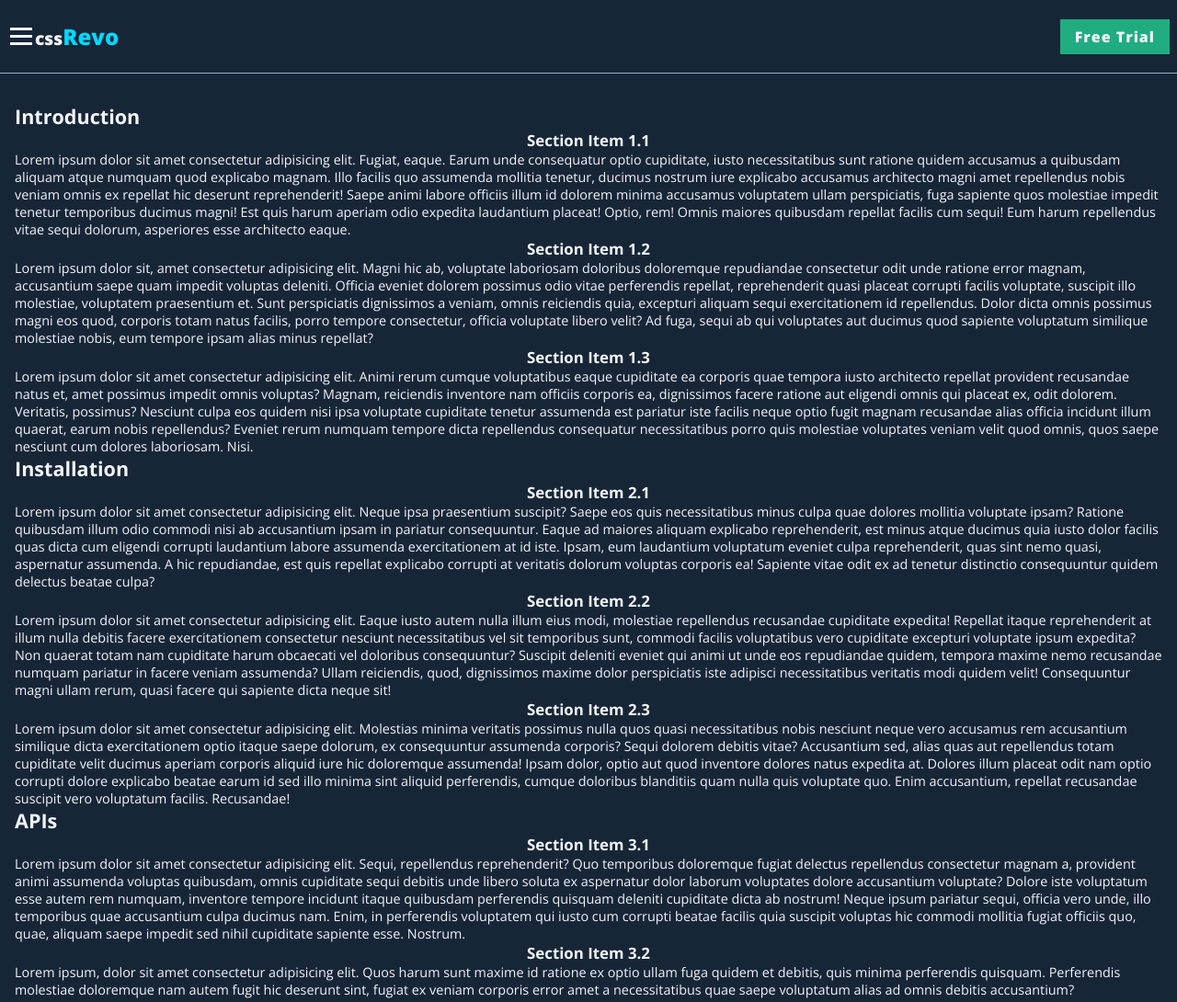
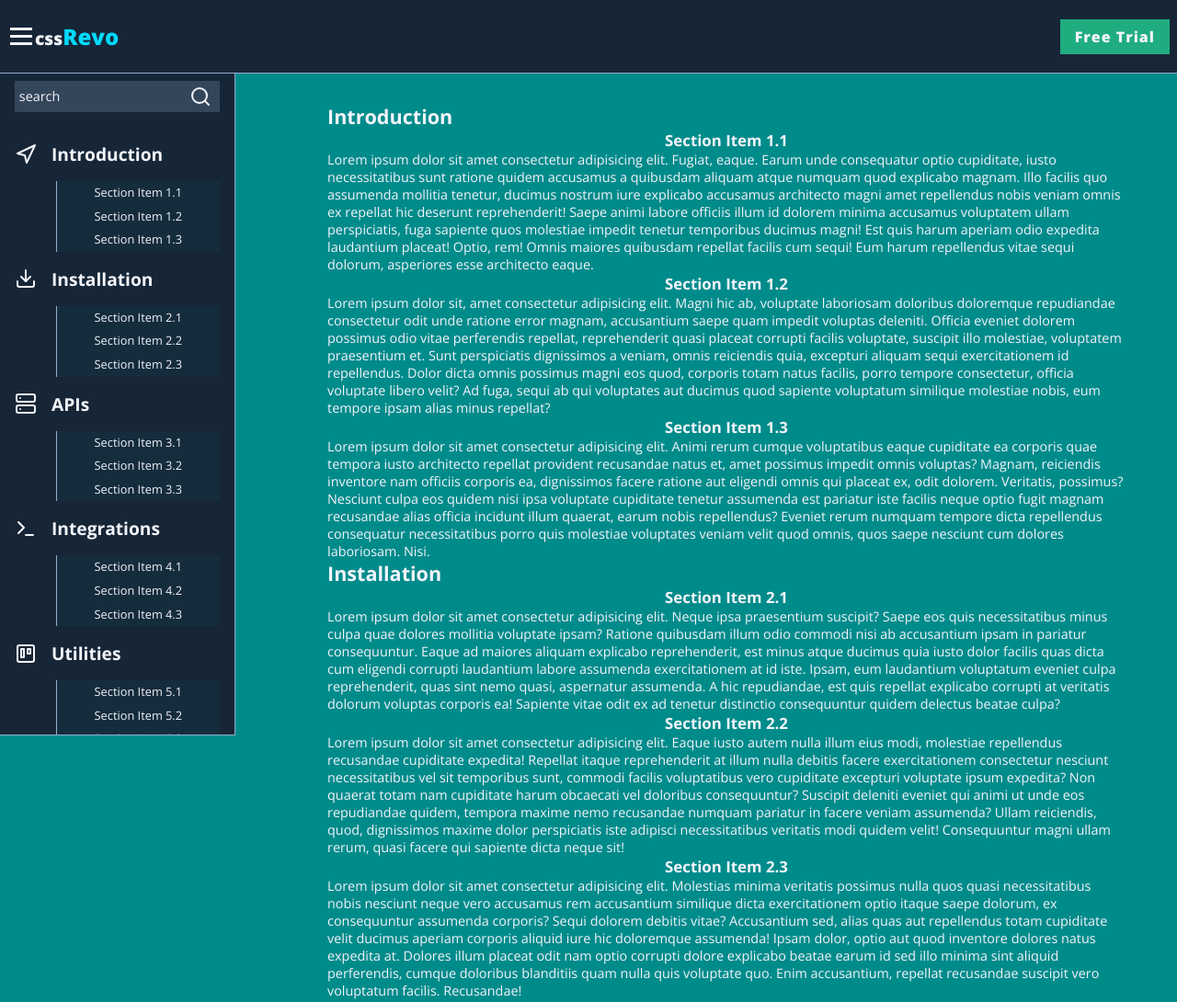
Before and after one commit to JessIxAm/cssrevo, a plain HTML site: page index.html in a window 1280 px wide. Shown: the top 1090 px of the page at 92% size. Drawn offline with nearby package versions, Linux system fonts and the light colour scheme.

Commit message:
csc/menus.css[created and edited] -- all Menus styling properties transfered here ++ the side-menu is  now responsive ++ added a #main-doc-padding to tweak and create space behingthe fixed side-menu

```diff
--- /dev/null
+++ b/css/menus.css
@@ -0,0 +1,240 @@
+/**MENU UPSIDE START**/
+#menu-up{
+     position: fixed;
+     top:0;
+     left:0;
+     right: 0;
+     height: 80px;
+
+     justify-content: space-between;
+     padding: 1rem .5rem;
+
+     background-color: var(--bg-color-dark);
+     z-index: 100;
+     border-bottom: .3px solid var(--color-border);
+}
+#logo-container{
+     position: relative;
+}
+
+     /*? menu toggler starts **/
+     label{
+          /*   background-color: black;*/
+          width: 30px;
+          height: 30px;
+          cursor: pointer;
+          position: relative;
+     }
+     span.hbg{
+          height: 3px;
+          width: 24px;
+          background-color:var(--color-primary);
+
+          position: relative;
+          transition: transform .5s ease-in;
+     }
+     span.hbg::before,
+     span.hbg::after{
+          content: '';
+          position: absolute;
+          background-color: inherit;
+          height: inherit;
+          width: inherit;
+
+          transition: transform .5s ease-in;
+     }
+     span.hbg::before{
+          top: -8px;
+     }
+     span.hbg::after{
+          top:8px;
+     }
+
+     input[type="checkbox"]{
+          position:absolute;
+          top: -10000px;
+          left: 0px;
+     }
+
+     input[type="checkbox"]:checked ~ #navbar{
+          /*todo see the navbar styling in the [side menu] section below */
+          display: block;
+          /*position: relative;
+          align-self: flex-start;
+          width: 20%;
+          min-width: 200px;
+          max-width: 300px;*/
+          /*transform: translate3d(50%, 0, 0);    */
+     }
+     input[type="checkbox"]:checked ~ #menu-up .hbg{
+          background-color: var(--color-secondary);
+
+          transform: rotate(45deg);
+     }
+     input[type="checkbox"]:checked ~ #menu-up .hbg::before,
+     input[type="checkbox"]:checked ~ #menu-up .hbg::after{
+          transform: rotate(90deg);
+          top:0;
+     }
+     /*? menu toggler ends **/
+
+     /*? LOGO starts **/
+     .logo{
+     }
+     .logo h2{
+          font-weight: 900;
+          font-size: 1.2rem;
+          color: var(--color-primary);
+     }
+     .logo h2 span{
+          font-size: 1.5rem;
+          color: var(--color-secondary);
+
+     }
+     /*? LOGO ends **/
+
+     /*? BUTTON starts**/
+     .button-container #search{
+          display: none;
+     }
+     button{
+          background-color: var(--color-accent);
+          padding:.5rem 1rem;
+          color: var(--color-primary) ;
+          letter-spacing: 1px;
+          font-weight: 800;
+          font-size: 1rem;
+
+          transition: all .3s ease-in;
+     }
+     button:hover,
+     button:focus{
+          background-color: var(--color-primary);
+          color: var(--color-accent);
+     }
+     /*? button ends **/
+
+/** MENU UPSIDE ENDS*/
+/**side menu starts**/
+#navbar{
+     overflow-y: auto;
+
+     background-color: var(--bg-color-dark);
+     height: 100vh;
+     width: 20%;
+     min-width: 200px;
+     max-width: 300px;
+
+     position: fixed;
+     top:0;
+     left:0;
+     right: 0px;
+
+     display: none;
+
+     border-right: 1px solid var(--color-border) ;
+     border-bottom: 1px solid var(--color-border);
+     padding: 5rem 1rem 1rem;
+
+     font-size: .8rem;
+
+     /*! not working
+     transition: all .5s ease-in;
+     -webkit-transition: all .5s ease-in;
+     transform-origin: left center;
+     -webkit-transform-origin: left center;
+     animation-timing-function: 1s ease-in;
+     -webkit-animation-timing-function: 1s ease-in;
+      */
+}
+.search-container{
+     /* display: flex-block; */
+     width: 100%;
+     background-color: #34465a;
+     margin: .5rem 0 1rem;
+     height: 34px;
+}
+     .search-container input{
+          width: 85%;
+          cursor: text;
+          padding: 0 .3rem;
+     }
+     .search-container input::placeholder,
+     .search-container ::-webkit-input-placeholder{
+          color: var(--color-primary);
+          font-size: .9rem;
+     }
+     .search-container .search{
+          cursor: pointer;
+
+     }
+#navbar  ul > li{
+     justify-content: flex-start;
+}
+#navbar li h1{
+     padding: 1rem 0;
+     justify-content: flex-start;
+}
+#navbar li h1:hover,
+#navbar li h1:focus,
+#navbar li h1:active{
+     color: var(--color-secondary);
+}
+
+#navbar li h1 a{
+     margin-left:1rem;
+}
+
+#navbar .submenu{
+     border-left: .3px solid var(--color-border);
+     background-color: rgba(0, 139, 139, 0.068);
+     padding-left: -2rem;
+     width: 80%;
+     margin-left: auto;
+     line-height: 2;
+}
+.submenu a:hover{
+     border-bottom: 1px solid var(--color-primary);
+     font-weight: 400;
+}
+
+/**side menu ends**/
+
+/**MAIN-DOC-PADDING TWEAK START*/
+#main-doc-padding{
+     display: none;
+}
+/**MAIN-DOC-PADDING TWEAK END */
+
+/*! FOR TABLETS AND BIGGER SCREEN */
+@media screen and (min-width: 700px){
+     #wrapper{
+          background-color: darkcyan;
+     }
+     /*making the sidemenu always visible*/
+     #navbar{
+          display: block;
+          position: fixed;
+     }
+     /*pushing main-doc right to the new fixed menu*/
+     #main-doc-padding{
+          display: block;
+          position: relative;
+          z-index: -1;
+          flex-basis: 300px;
+          max-width: calc(300px + 2rem);
+          min-height: 2px;
+
+          /* background-color: transparent; */
+     }
+     /*making the main-doc section more readable*/
+     #main-doc{
+          width: 80%;
+          max-width: 900px;
+     }
+     /*the hamburger menu is  no more visible*/
+
+     /*the search div in the sidemenu is no more visible*/
+
+     /*the search div appears in the upmenu next to the free trial button*/
+}
--- a/css/style.css
+++ b/css/style.css
@@ -20,6 +20,9 @@ html{
 body{
      font-size: .9rem;
      font-weight: 300;
+
+/*  -webkit-font-smoothing: antialiased;
+     -moz-osx-font-smoothing: grayscale;*/
 }
 
 #wrapper{
@@ -34,146 +37,15 @@ body{
 
 
 
-#menu-up{
-     position: fixed;
-     top:0;
-     left:0;
-     right: 0;
-     height: 80px;
-
-     justify-content: space-between;
-     padding: 1rem .5rem;
-
-     background-color: var(--bg-color-dark);
-     z-index: 100;
-     border-bottom: .3px solid var(--color-border);
-}
-#logo-container{
-     position: relative;
-}
-
-/** menu toggler starts **/
-label{
-     /*   background-color: black;*/
-     width: 30px;
-     height: 30px;
-
-     position: relative;
-}
-span.hbg{
-     height: 3px;
-     width: 24px;
-     background-color:var(--color-primary);
-
-     position: relative;
-     transition: transform .5s ease-in;
-}
-span.hbg::before,
-span.hbg::after{
-     content: '';
-     position: absolute;
-     background-color: inherit;
-     height: inherit;
-     width: inherit;
-
-     transition: transform .5s ease-in;
-}
-span.hbg::before{
-     top: -8px;
-}
-span.hbg::after{
-     top:8px;
-}
-
-input[type="checkbox"]{
-     width: 30px;
-     height: 30px;
-
-     position:absolute;
-     top: 0px;
-     left: 0px;
-}
-
-input[type="checkbox"]:checked ~ #navbar{
-     opacity: 1;
-     display: block;
-}
-input[type="checkbox"]:checked ~ #menu-up .hbg{
-     background-color: var(--color-secondary);
-
-     transform: rotate(45deg);
-}
-input[type="checkbox"]:checked ~ #menu-up .hbg::before,
-input[type="checkbox"]:checked ~ #menu-up .hbg::after{
-     transform: rotate(90deg);
-     top:0;
-}
-
-/** menu toggler ends **/
-
-
-/** logo starts **/
-.logo{
-}
-.logo h2{
-     font-weight: 900;
-     font-size: 1.2rem;
-     color: var(--color-primary);
-}
-.logo h2 span{
-     font-size: 1.5rem;
-     color: var(--color-secondary);
-
-}
-/** logo ends **/
-
-/**button starts**/
-.button-container #search{
-     display: none;
-}
-button{
-     background-color: var(--color-accent);
-     padding:.5rem 1rem;
-     color: var(--color-primary) ;
-     letter-spacing: 1px;
-     font-weight: 800;
-     font-size: 1rem;
-
-     transition: all .3s ease-in;
-}
-button:hover,
-button:focus{
-     background-color: var(--color-primary);
-     color: var(--color-accent);
-}
-/** button ends **/
-
-/**side menu starts**/
-#navbar{
-     background-color: var(--bg-color-dark);
-     min-height: 100vh;
-     width: 20%;
-     min-width: 200px;
-
-     position: fixed;
-     top:0;
-     left:0;
-     right: 0;
-
-     opacity: 0;
-
-     border-right: 1px solid var(--color-border) ;
-     padding: 5rem 0 1rem;
-
-     font-size: .8rem;
-}
-/**side menu ends**/
-
 
 
 
 #main-doc{
      padding-top:3rem ;
+     width: 100%;
+     margin-left: 0;
+     margin-right: 0;
+     max-width: 900px;
 }
 
 
--- a/index.html
+++ b/index.html
@@ -20,6 +20,7 @@
 
      <!-- stylesheets -->
      <link rel="stylesheet" href="css/template.css" />
+     <link rel="stylesheet" href="css/menus.css" />
      <link rel="stylesheet" href="css/style.css" />
 
 </head>
@@ -51,7 +52,7 @@
           </nav>
           <nav id="navbar">
                <header class="logo flex">
-
+                    <!--useless-->
                </header>
                <ul>
                     <li class="search-container flex" id="li-search">
@@ -59,75 +60,76 @@
                          <i class="search" data-feather="search"></i>
                     </li>
                     <li>
-                         <h1>
+                         <h1 class="flex">
                               <i data-feather="navigation"></i>
-                              <a href="#introduction">Introduction</a>
-                         </h1>
+                              <a href="/index.html#introduction">Introduction</a>
+                         </h1 class="flex">
                          <ul class="submenu flex_col">
-                              <li><a href="#section-item11">Section Item 1.1</a></li>
-                              <li><a href="#section-item12">Section Item 1.2</a></li>
-                              <li><a href="#section-item13">Section Item 1.3</a></li>
+                              <li><a href="/index.html#section-item11" target="_parent">Section Item 1.1</a></li>
+                              <li><a href="/index.html#section-item12">Section Item 1.2</a></li>
+                              <li><a href="/index.html#section-item13">Section Item 1.3</a></li>
                          </ul>
                     </li>
                     <li>
-                         <h1>
+                         <h1 class="flex">
                               <i data-feather="download"></i>
-                              <a href="#installation">Installation</a>
+                              <a href="/index.html#installation">Installation</a>
                          </h1>
                          <ul class="submenu flex_col">
-                              <li><a href="#section-item21">Section Item 2.1</a></li>
-                              <li><a href="#section-item22">Section Item 2.2</a></li>
-                              <li><a href="#section-item23">Section Item 2.3</a></li>
+                              <li><a href="/index.html#section-item21">Section Item 2.1</a></li>
+                              <li><a href="/index.html#section-item22">Section Item 2.2</a></li>
+                              <li><a href="/index.html#section-item23">Section Item 2.3</a></li>
                          </ul>
                     </li>
                     <li>
-                         <h1>
+                         <h1 class="flex">
                               <i data-feather="server"></i>
-                              <a href="#apis">APIs</a>
+                              <a href="/index.html#apis">APIs</a>
                          </h1>
                          <ul class="submenu flex_col">
-                              <li><a href="#section-item31">Section Item 3.1</a></li>
-                              <li><a href="#section-item32">Section Item 3.2</a></li>
-                              <li><a href="#section-item33">Section Item 3.3</a></li>
+                              <li><a href="/index.html#section-item31">Section Item 3.1</a></li>
+                              <li><a href="/index.html#section-item32">Section Item 3.2</a></li>
+                              <li><a href="/index.html#section-item33">Section Item 3.3</a></li>
                          </ul>
                     </li>
                     <li>
-                         <h1>
+                         <h1 class="flex">
                               <i data-feather="terminal"></i>
-                              <a href="#integrations">Integrations</a>
+                              <a href="/index.html#integrations">Integrations</a>
                          </h1>
                          <ul class="submenu flex_col">
-                              <li><a href="#section-item41">Section Item 4.1</a></li>
-                              <li><a href="#section-item42">Section Item 4.2</a></li>
-                              <li><a href="#section-item43">Section Item 4.3</a></li>
+                              <li><a href="/index.html#section-item41">Section Item 4.1</a></li>
+                              <li><a href="/index.html#section-item42">Section Item 4.2</a></li>
+                              <li><a href="/index.html#section-item43">Section Item 4.3</a></li>
                          </ul>
                     </li>
                     <li>
-                         <h1>
+                         <h1 class="flex">
                               <i data-feather="trello"></i>
-                              <a href="#utilities">Utilities</a>
+                              <a href="/index.html#utilities">Utilities</a>
                          </h1>
                          <ul class="submenu flex_col">
-                              <li><a href="#section-item51">Section Item 5.1</a></li>
-                              <li><a href="#section-item52">Section Item 5.2</a></li>
-                              <li><a href="#section-item53">Section Item 5.3</a></li>
+                              <li><a href="/index.html#section-item51">Section Item 5.1</a></li>
+                              <li><a href="/index.html#section-item52">Section Item 5.2</a></li>
+                              <li><a href="/index.html#section-item53">Section Item 5.3</a></li>
                          </ul>
                     </li>
                     <li>
-                         <h1>
+                         <h1 class="flex">
                               <i data-feather="twitch"></i>
-                              <a href="#faqs">FAQs</a>
+                              <a href="/index.html#faqs">FAQs</a>
                          </h1>
                          <ul class="submenu flex_col">
-                              <li><a href="#section-item61">Section Item 6.1</a></li>
-                              <li><a href="#section-item62">Section Item 6.2</a></li>
-                              <li><a href="#section-item63">Section Item 6.3</a></li>
+                              <li><a href="/index.html#section-item61">Section Item 6.1</a></li>
+                              <li><a href="/index.html#section-item62">Section Item 6.2</a></li>
+                              <li><a href="/index.html#section-item63">Section Item 6.3</a></li>
                          </ul>
                     </li>
 
                </ul>
           </nav>
 
+          <div id="main-doc-padding"></div>
           <main id="main-doc" class="flex_col">
                <div id="main-section-container">
                     <section class="main-section" id="introduction">
```
